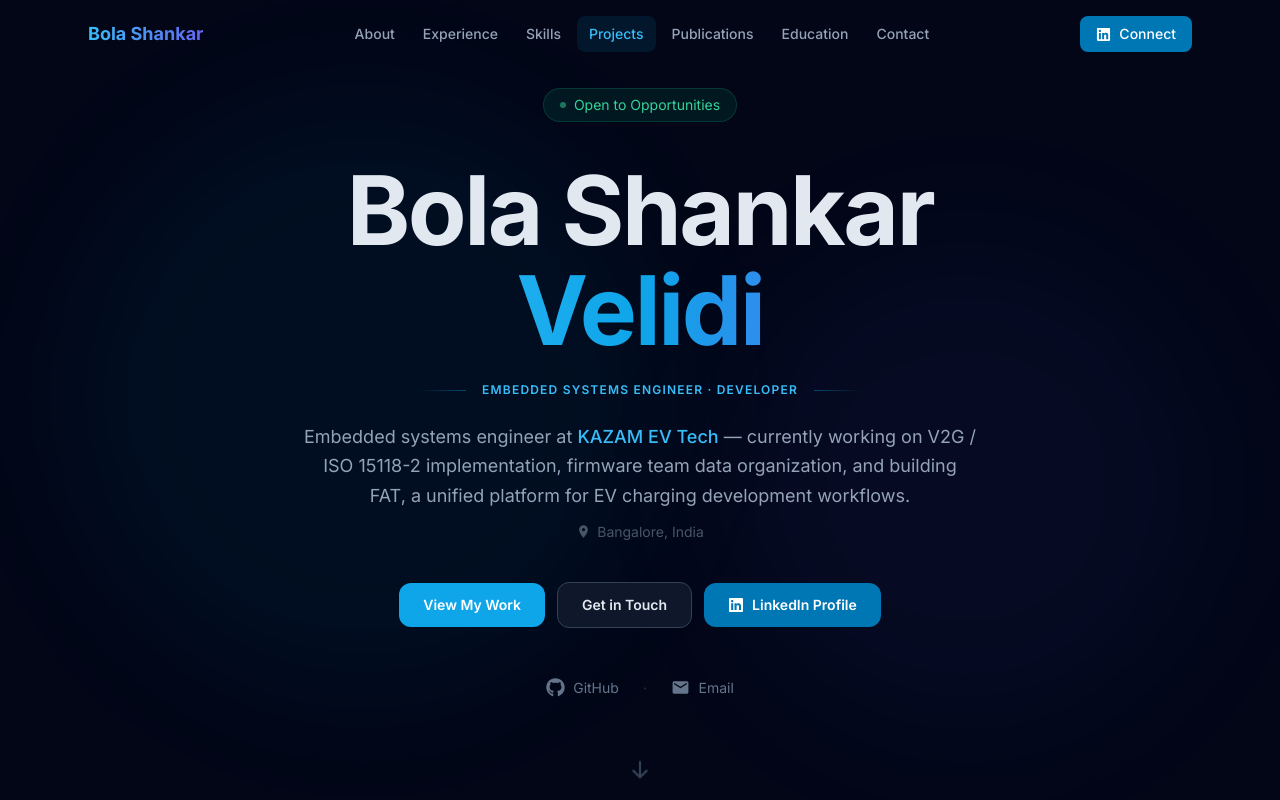
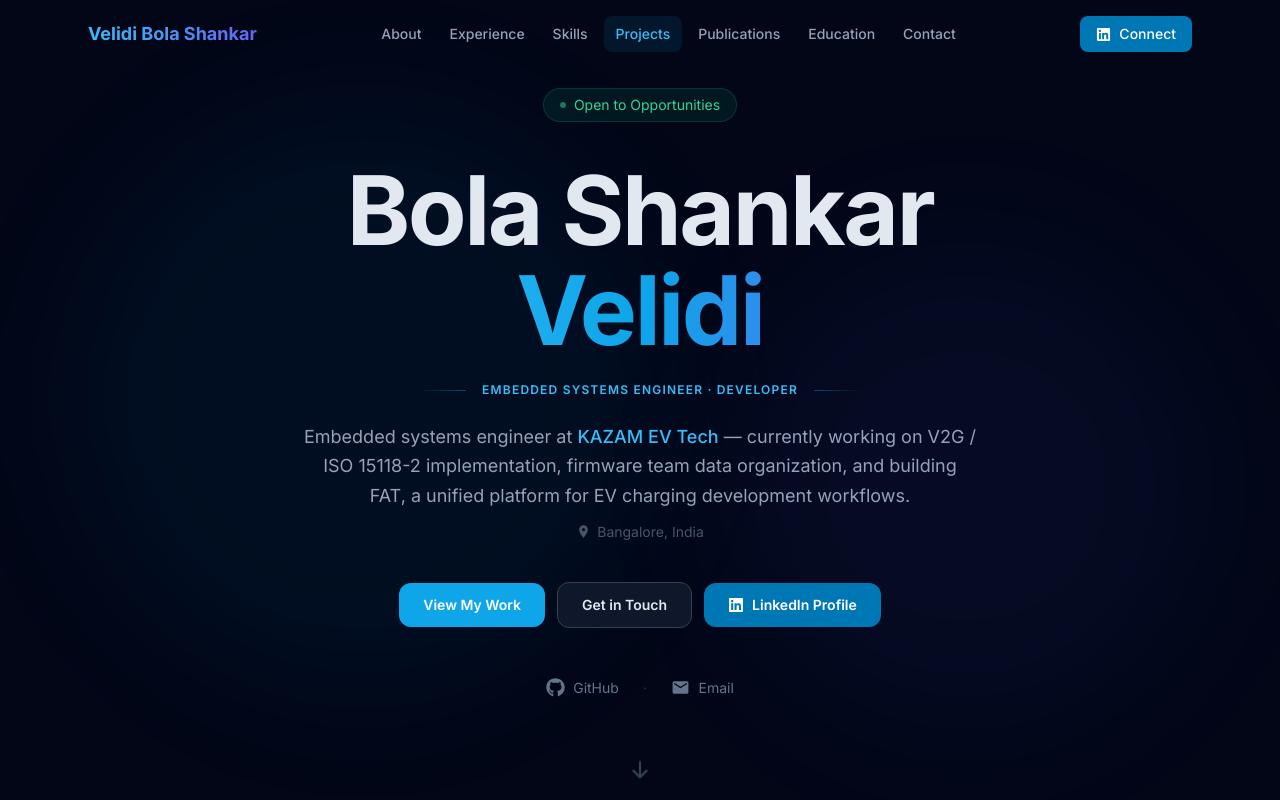
Before and after one commit to BOLASHANKARVELIDI/bola-portfolio, a Next.js app: page / in a window 1280 px wide. Shown: the top 800 px of the page. Built offline with nearby package versions, Linux system fonts and the light colour scheme.

Commit message:
Fix: navbar overlap, full name in header, reframe FTE role description

```diff
--- a/app/globals.css
+++ b/app/globals.css
@@ -4,6 +4,11 @@
 
 html {
   scroll-behavior: smooth;
+}
+
+/* Fix navbar overlap when scrolling to sections */
+section[id] {
+  scroll-margin-top: 80px;
 }
 
 ::-webkit-scrollbar {
--- a/components/Navbar.jsx
+++ b/components/Navbar.jsx
@@ -53,7 +53,7 @@
           onClick={() => scrollTo('home')}
           className="text-lg font-bold bg-gradient-to-r from-sky-400 to-indigo-500 bg-clip-text text-transparent"
         >
-          Bola Shankar
+          Velidi Bola Shankar
         </button>
 
         {/* Desktop links */}
--- a/data/profile.js
+++ b/data/profile.js
@@ -49,12 +49,11 @@
       location: "Bangalore, India",
       current: false,
       description: [
-        "Firmware testing for ESP32/ESP-IDF OCPP 1.6 EV chargers (LEVAC 3.3KW, 7.4KW; LEVDC DC) — wrote OCPP compliance checklists, test case documents, and bug reports in Jira",
-        "Tested OCPP features: RFID authentication, FOTA OTA updates, energy metering (M90E26), smart charging duty cycle, RCD/earth fault/UV/OV fault injection, offline transaction handling, LittleFS storage verification",
-        "Built Production Test (PT) Tool for factory-line firmware flashing and FCT/EOL testing; automated charge-cycle testing via Python scripts and HTTP commands",
-        "Analyzed serial logs, OCPP message flows, and crash logs across 15+ firmware versions (LEVAC 34.x, 44.x; LEVDC 35.x) for SIM800 (2G GSM) and L510 (4G LTE) variants",
-        "Studied TDD for Embedded C, implemented Unity framework unit tests with ESP-IDF hardware-in-loop; explored Ceedling and Google Test frameworks",
-        "Debugged CAN bus wiring issues (CAN-H/CAN-L swaps, transceiver mis-connections) for multiple charger integrations",
+        "Wrote OCPP 1.6 compliance verification scripts, test case documentation, and bug reports in Jira for EV charger firmware across LEVAC 3.3KW, 7.4KW, and LEVDC product lines",
+        "Developed automation scripts (Python) for charge-cycle testing, factory flashing, and FCT/EOL workflows; built the Production Test (PT) Tool for 100-unit production batch deployment",
+        "Analyzed and debugged serial logs, OCPP message flows, and firmware crash logs across 15+ build versions for SIM800 (2G GSM) and L510 (4G LTE) modem variants",
+        "Wrote Unity framework unit tests for Embedded C firmware with hardware-in-loop; explored TDD, Ceedling, and Google Test frameworks for embedded systems",
+        "Diagnosed and resolved CAN bus wiring and transceiver integration issues for multiple EV charger–vehicle communication setups",
       ],
       skills: [
         "C", "C++", "ESP-IDF", "ESP32", "OCPP 1.6", "CMake",
```
